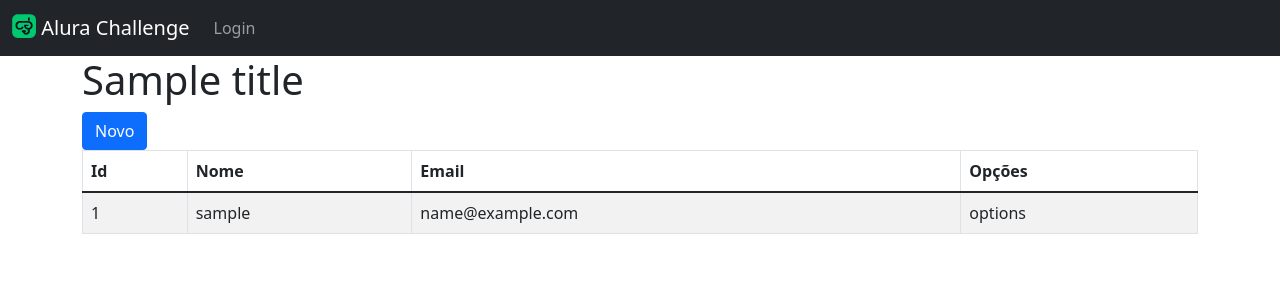
After one commit to ErickMesquita/challenge-backend-3, a Python web app: template application/templates/show_users.html in a window 1280 px wide. The commit adds this page. Shown: the top 300 px of the page. Run offline with Jinja, Linux system fonts and the light colour scheme; the template is opened without the code that fills it: most values are stand-ins (such as "Sample title", 1, 10 or a date in 2020).

Commit message:
Show users page

```diff
--- a/application/controller/routes.py
+++ b/application/controller/routes.py
@@ -6,7 +6,7 @@ from flask_login import login_user, login_required, logout_user
 from werkzeug.utils import secure_filename
 from application.controller import transactions_utils as t_utils
 from application.models.forms import LoginForm, SignUpForm
-from application.models.user import User, check_password_hash
+from application.models.user import User, check_password_hash, get_users_list
 
 
 def is_safe_url(target):
@@ -135,9 +135,9 @@ def configure_routes(app: Flask):
 	@app.get("/users")
 	@login_required
 	def users_get():
-		return render_template("show_users.html", title="USUÁRIOS CADASTRADOS")
+		return render_template("show_users.html", title="Usuários Cadastrados", users_list=get_users_list())
 
 	@app.delete("/users/<int:id>")
 	@login_required
-	def users(id: int):
+	def users_delete(id: int):
 		pass
--- /dev/null
+++ b/application/templates/show_users.html
@@ -0,0 +1,24 @@
+{% extends "template_cabecalho.html" %}
+{% block conteudo %}
+	<a class="btn btn-primary" href="{{ url_for('signup_form_get') }}">Novo</a>
+	<table class="table table-striped table-hover table-responsive table-bordered">
+		<thead class="thead-default">
+			<tr>
+					<th>Id</th>
+					<th>Nome</th>
+					<th>Email</th>
+					<th>Opções</th>
+			</tr>
+		</thead>
+		<tbody>
+			{% for user in users_list %}
+			<tr>
+				<td>{{ user.id }}</td>
+				<td>{{ user.username }}</td>
+				<td>{{ user.email }}</td>
+				<td>options</td>
+			</tr>
+			{% endfor %}
+		</tbody>
+	</table>
+{% endblock %}
--- a/application/templates/template_cabecalho.html
+++ b/application/templates/template_cabecalho.html
@@ -18,9 +18,6 @@
 						{% if current_user.is_authenticated %}
 						<li class="nav-item">
 							<a class="nav-link" aria-current="page" href="{{ url_for('transactions_get_form') }}">Importações</a>
-						</li>
-						<li class="nav-item">
-							<a class="nav-link" href="{{ url_for('signup_form_get') }}">Sign Up</a>
 						</li>
 						<li class="nav-item">
 							<a class="nav-link" href="{{ url_for('users_get') }}">Usuários</a>
```
Also changed, not shown: application/models/user.py (+7 -0 lines).
